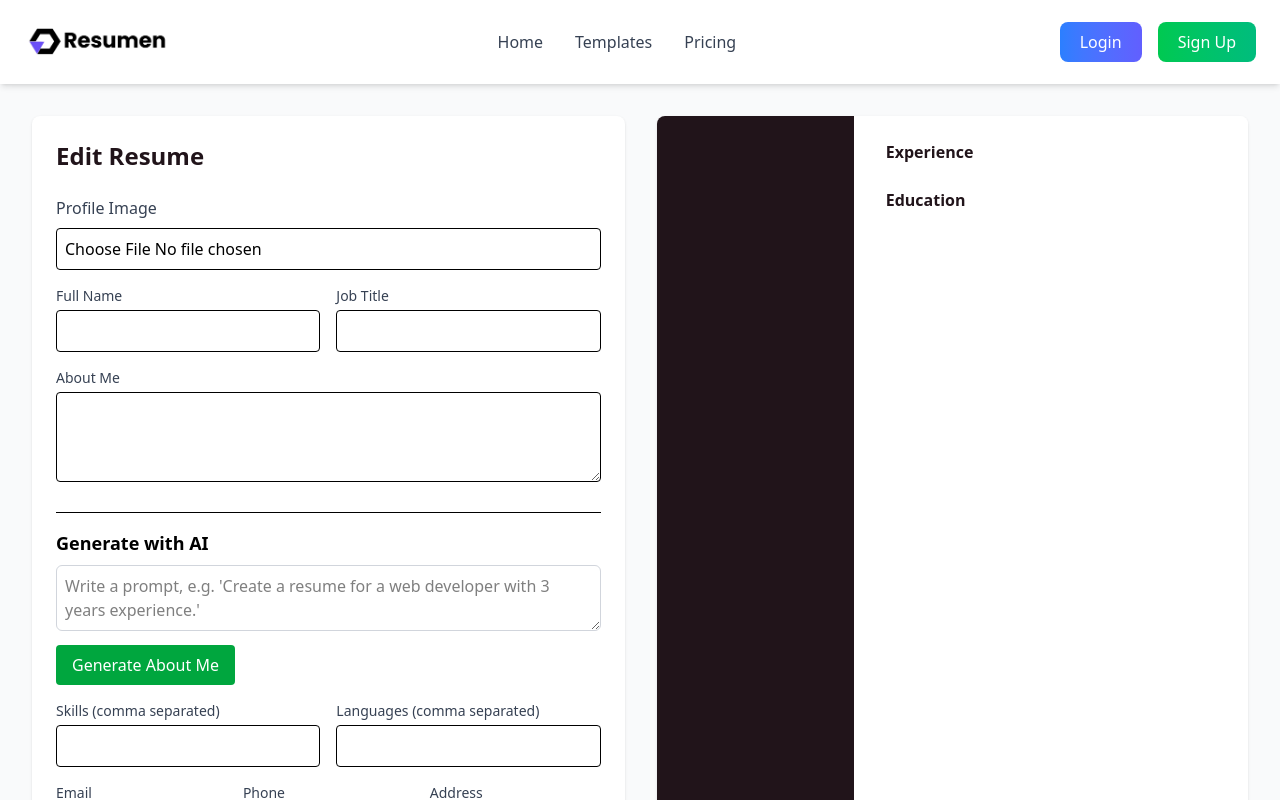
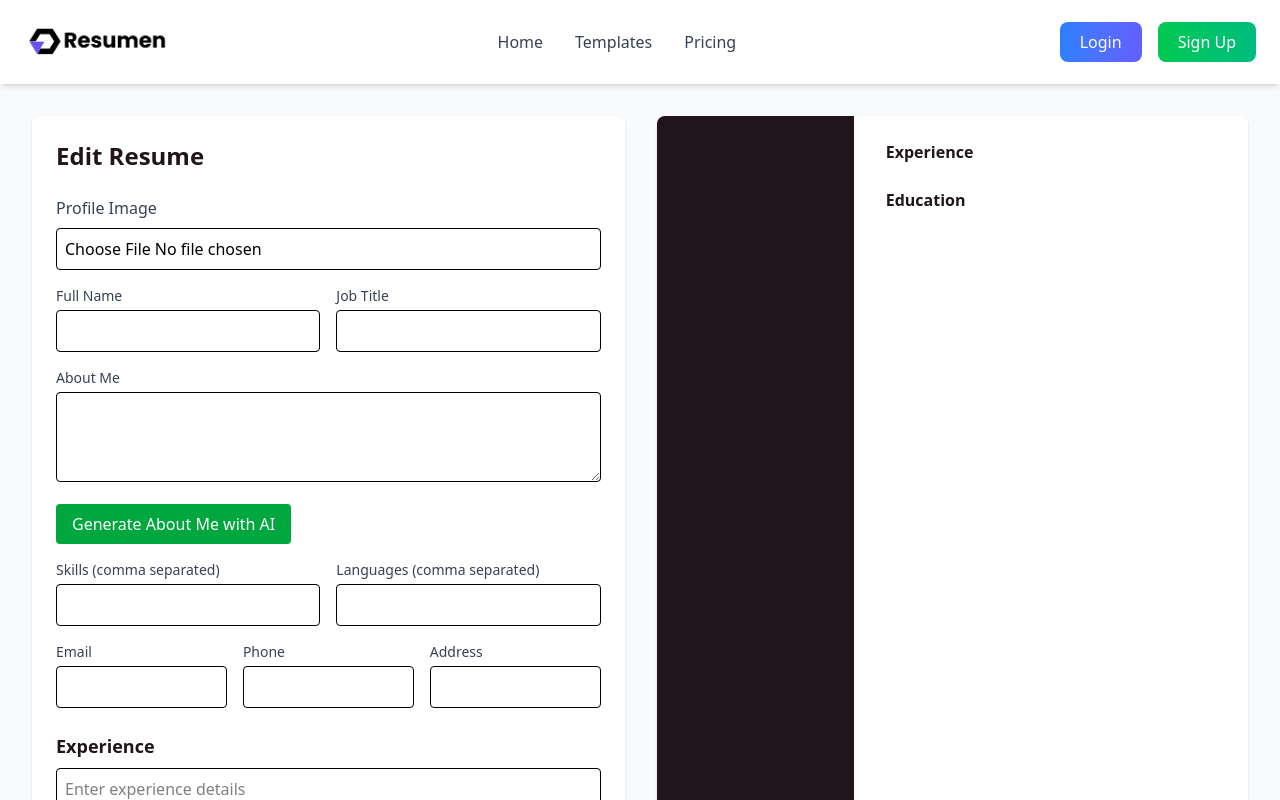
Before and after one commit to hammad200208/AI_Resume, a Next.js app: page /builder/template2/edit in a window 1280 px wide. Shown: the top 800 px of the page. Built offline with nearby package versions, Linux system fonts and the light colour scheme.

Commit message:
modefied template 2

```diff
--- a/app/builder/template2/edit/page.jsx
+++ b/app/builder/template2/edit/page.jsx
@@ -19,9 +19,6 @@ const Template2EditPage = () => {
 
   const [experienceList, setExperienceList] = useState([""]);
   const [educationList, setEducationList] = useState([""]);
-
-  // ✅ New AI states
-  const [aiPrompt, setAiPrompt] = useState("");
   const [loading, setLoading] = useState(false);
 
   const previewRef = useRef(null);
@@ -47,7 +44,6 @@ const Template2EditPage = () => {
     list[index] = value;
     setExperienceList(list);
   };
-
   const addExperience = () => setExperienceList([...experienceList, ""]);
   const removeExperience = (index) => {
     const list = [...experienceList];
@@ -61,7 +57,6 @@ const Template2EditPage = () => {
     list[index] = value;
     setEducationList(list);
   };
-
   const addEducation = () => setEducationList([...educationList, ""]);
   const removeEducation = (index) => {
     const list = [...educationList];
@@ -85,15 +80,20 @@ const Template2EditPage = () => {
   const handleGenerateAI = async () => {
     const prompt = `
 You are a resume writing assistant.
-Use the following user instruction and resume details to generate a short, well-structured "About Me" paragraph (60–80 words max).
-User's instruction: "${aiPrompt || "Write a professional summary."}"
+Using the following user-provided details, generate a concise, professional "About Me" paragraph (max 80 words).
+It should sound confident, clear, and relevant to a resume.
 
-User's resume information:
-${JSON.stringify(
-  { ...formData, experienceList, educationList },
-  null,
-  2
-)}
+Full Name: ${formData.fullName || "N/A"}
+Job Title: ${formData.jobTitle || "N/A"}
+Skills: ${formData.skills || "N/A"}
+Languages: ${formData.languages || "N/A"}
+Experience: ${experienceList.join(", ") || "N/A"}
+Education: ${educationList.join(", ") || "N/A"}
+Email: ${formData.email || "N/A"}
+Phone: ${formData.phone || "N/A"}
+Address: ${formData.address || "N/A"}
+
+Write it in first-person but without starting with "I am" every time. Keep it formal and brief.
 `;
 
     try {
@@ -116,8 +116,6 @@ ${JSON.stringify(
         ...prev,
         aboutMe: cleanText || prev.aboutMe,
       }));
-
-      setAiPrompt("");
     } catch (err) {
       console.error(err);
       alert("Error generating AI summary.");
@@ -181,22 +179,14 @@ ${JSON.stringify(
           />
         </div>
 
-        {/* ✅ AI Resume Generator */}
-        <div className="mt-6 border-t pt-4">
-          <h3 className="font-semibold text-lg mb-2">Generate with AI</h3>
-          <textarea
-            rows={2}
-            placeholder="Write a prompt, e.g. 'Create a resume for a web developer with 3 years experience.'"
-            className="w-full border border-gray-300 rounded-md p-2 mb-2"
-            value={aiPrompt}
-            onChange={(e) => setAiPrompt(e.target.value)}
-          />
+        {/* ✅ AI Button */}
+        <div className="mt-4">
           <button
             onClick={handleGenerateAI}
             className="bg-green-600 text-white px-4 py-2 rounded hover:bg-green-700"
             disabled={loading}
           >
-            {loading ? "Generating..." : "Generate About Me"}
+            {loading ? "Generating..." : "Generate About Me with AI"}
           </button>
         </div>
 
```
